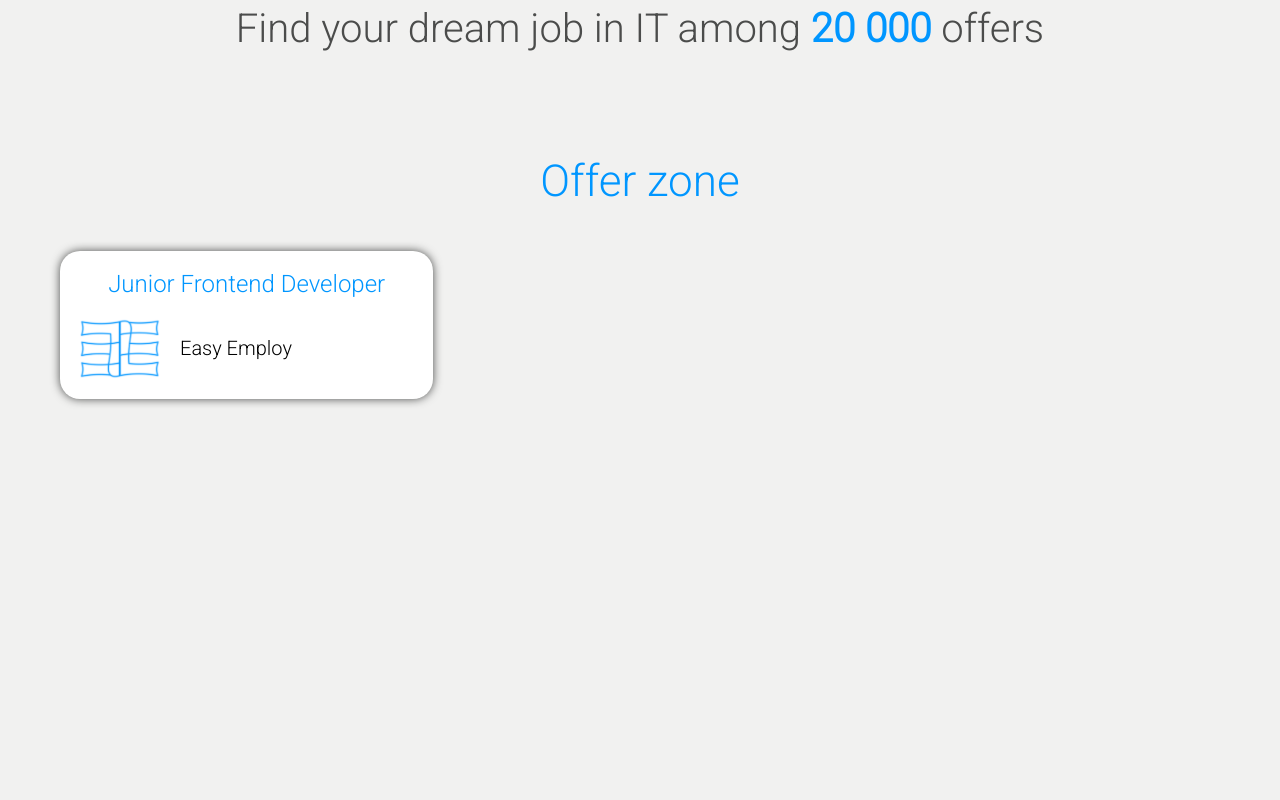
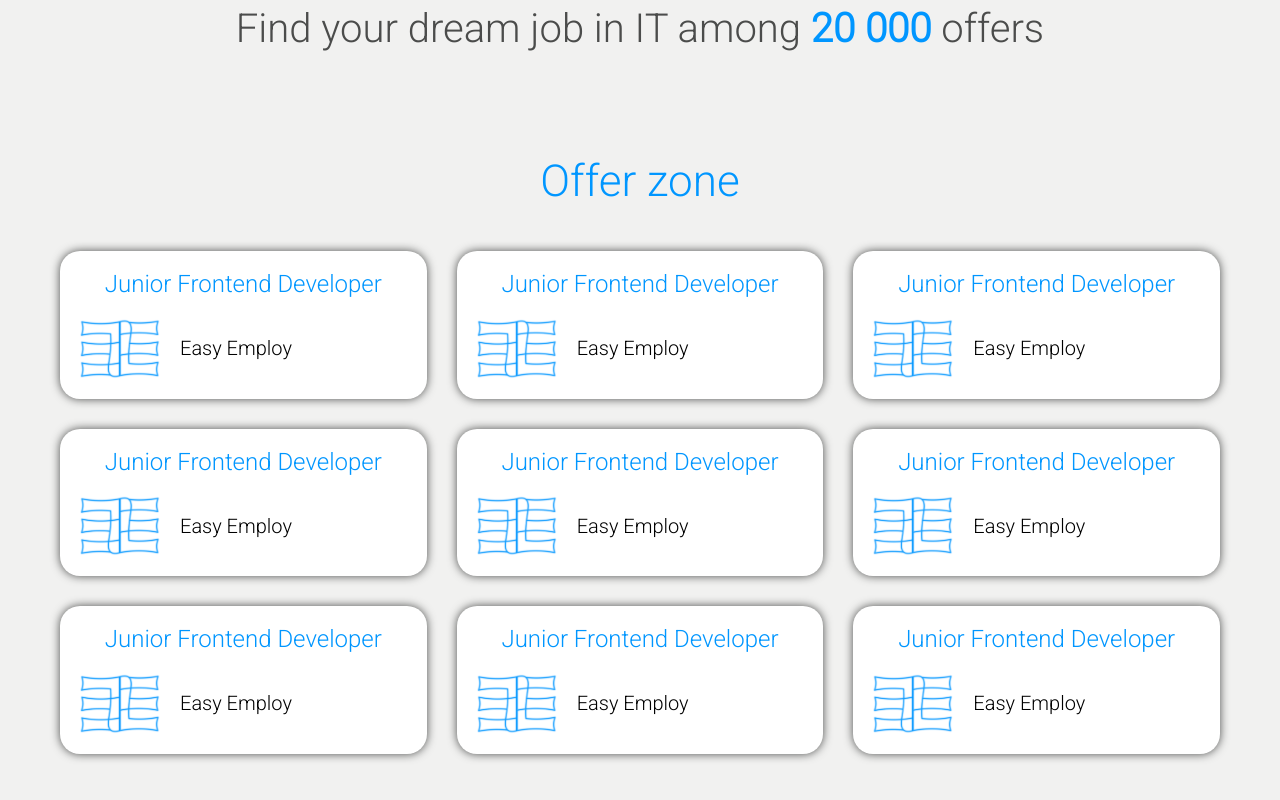
Before and after one commit to mizdebski77/Easy-Employ, a React (Create React App) app: page /Home in a window 1280 px wide. Shown: the part 244-1044 px from the top of the page. Before the commit the page ends 800 px from the top, so only its background shows below. Built offline with nearby package versions, Linux system fonts and the light colour scheme.

Commit message:
Tiles hover effect added

```diff
--- a/src/features/Home/home.tsx
+++ b/src/features/Home/home.tsx
@@ -18,7 +18,70 @@ export const Home = () => {
                             <OfferLogo src={logo} />
                             <OfferDetails>Easy Employ</OfferDetails>
                         </OfferArticle>
+                    </OfferTile>
 
+                    <OfferTile>
+                        <OfferTitle>Junior Frontend Developer</OfferTitle>
+                        <OfferArticle>
+                            <OfferLogo src={logo} />
+                            <OfferDetails>Easy Employ</OfferDetails>
+                        </OfferArticle>
+                    </OfferTile>
+
+                    <OfferTile>
+                        <OfferTitle>Junior Frontend Developer</OfferTitle>
+                        <OfferArticle>
+                            <OfferLogo src={logo} />
+                            <OfferDetails>Easy Employ</OfferDetails>
+                        </OfferArticle>
+                    </OfferTile>
+
+                    <OfferTile>
+                        <OfferTitle>Junior Frontend Developer</OfferTitle>
+                        <OfferArticle>
+                            <OfferLogo src={logo} />
+                            <OfferDetails>Easy Employ</OfferDetails>
+                        </OfferArticle>
+                    </OfferTile>
+
+                    <OfferTile>
+                        <OfferTitle>Junior Frontend Developer</OfferTitle>
+                        <OfferArticle>
+                            <OfferLogo src={logo} />
+                            <OfferDetails>Easy Employ</OfferDetails>
+                        </OfferArticle>
+                    </OfferTile>
+
+                    <OfferTile>
+                        <OfferTitle>Junior Frontend Developer</OfferTitle>
+                        <OfferArticle>
+                            <OfferLogo src={logo} />
+                            <OfferDetails>Easy Employ</OfferDetails>
+                        </OfferArticle>
+                    </OfferTile>
+
+                    <OfferTile>
+                        <OfferTitle>Junior Frontend Developer</OfferTitle>
+                        <OfferArticle>
+                            <OfferLogo src={logo} />
+                            <OfferDetails>Easy Employ</OfferDetails>
+                        </OfferArticle>
+                    </OfferTile>
+
+                    <OfferTile>
+                        <OfferTitle>Junior Frontend Developer</OfferTitle>
+                        <OfferArticle>
+                            <OfferLogo src={logo} />
+                            <OfferDetails>Easy Employ</OfferDetails>
+                        </OfferArticle>
+                    </OfferTile>
+
+                    <OfferTile>
+                        <OfferTitle>Junior Frontend Developer</OfferTitle>
+                        <OfferArticle>
+                            <OfferLogo src={logo} />
+                            <OfferDetails>Easy Employ</OfferDetails>
+                        </OfferArticle>
                     </OfferTile>
 
                 </OfferWrapper>
--- a/src/features/Home/styledHome.ts
+++ b/src/features/Home/styledHome.ts
@@ -42,7 +42,7 @@ export const OffersTitle = styled.h3`
 export const OfferWrapper = styled.div`
     display: grid;
     grid-template-columns: 1fr 1fr 1fr ;
-    gap: 20px;
+    gap: 30px;
 `;
 
 export const OfferTile = styled.div`
@@ -52,6 +52,13 @@ export const OfferTile = styled.div`
     box-shadow: 0 0 10px ${({theme}) => theme.color.fontSecond};
     display: grid;
     gap: 20px;
+    transition: 0.3s;
+    cursor: pointer;
+
+    &:hover {
+        box-shadow: 0 0 10px ${({theme}) => theme.color.fontMain};
+        transform: scale(1.03);
+    }
 `;
 
 export const OfferTitle = styled.span`
@@ -73,7 +80,3 @@ export const OfferLogo = styled.img`
 export const OfferDetails = styled.span`
     font-size: 20px;
 `;
-
-export const FavoriteButton = styled.button`
-
-`;
```
